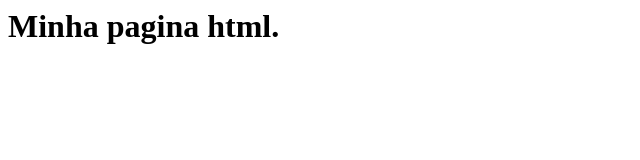
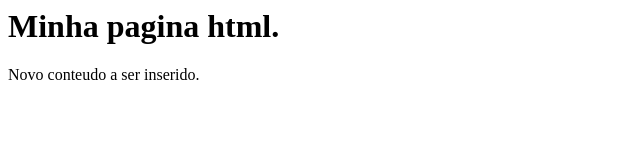
Before and after one commit to mateusbaltar/hiringcoders-02-vtex, a plain HTML site: page index.html in a window 1280 px wide. Shown: the whole page, without its empty margins (0-640 px from the left). Drawn offline with Linux system fonts and the light colour scheme.

Commit message:
arquivo index.html atualizado novamente

```diff
--- a/index.html
+++ b/index.html
@@ -1,5 +1,6 @@
 <html>
 	<body>
 		<h1>Minha pagina html.</h1>
+		<p>Novo conteudo a ser inserido.</p>
 	</body>
 </html>
```
